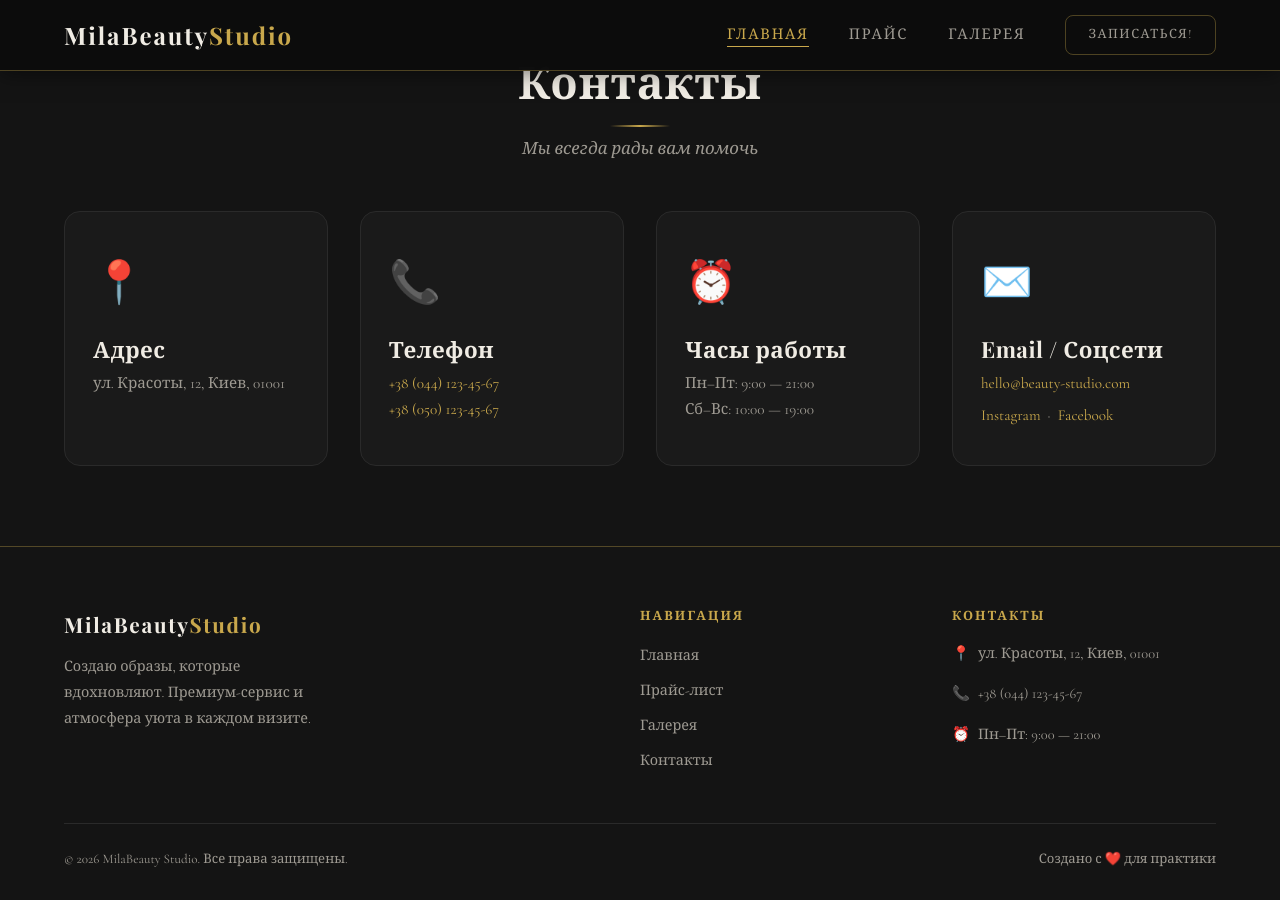
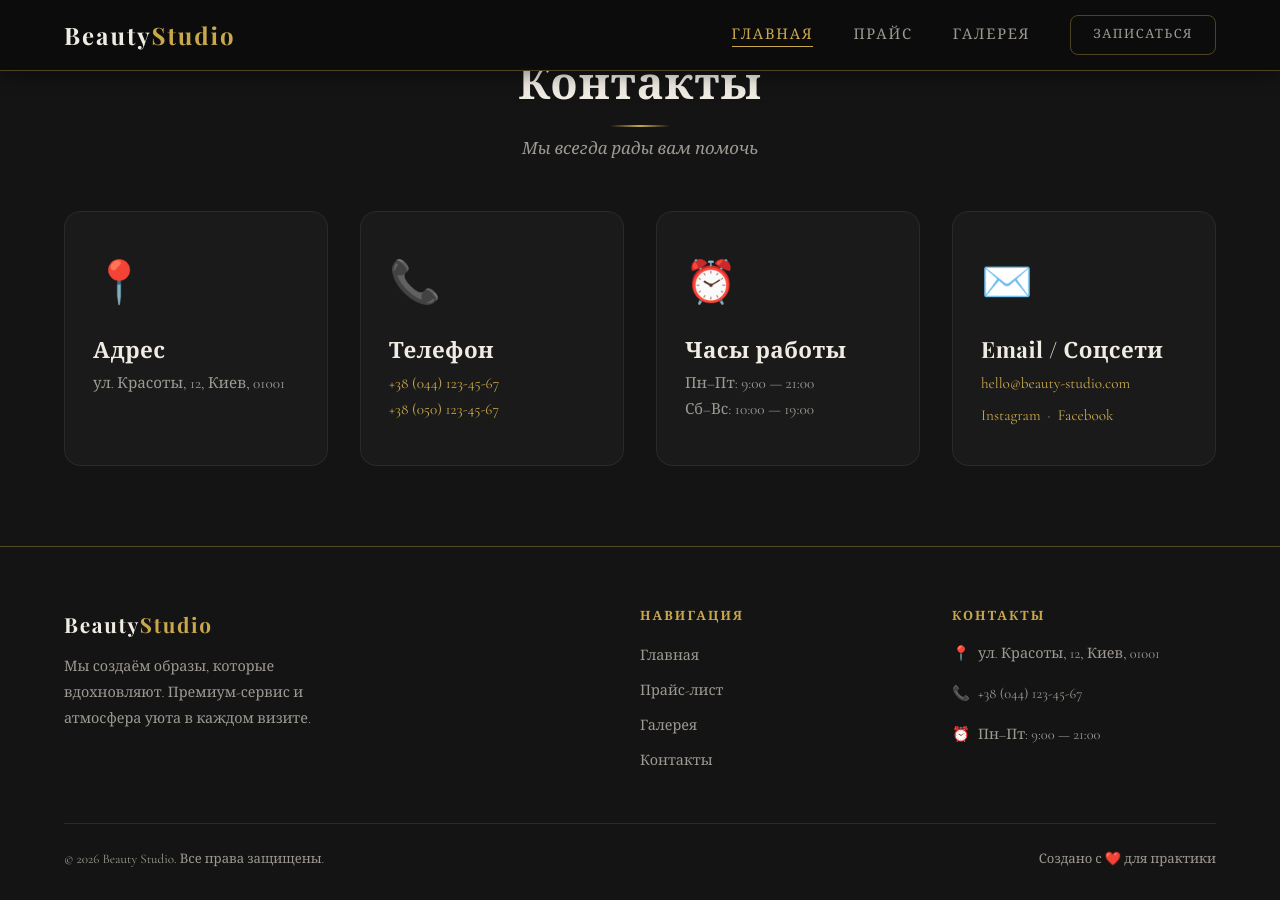
Before and after one commit to Evgiv08/mila-beauty-room, a Jekyll site: the page built from index.html, in a window 1280 px wide and 900 px high, scrolled down 2892 px. Built offline with Jekyll 4.4.1, drawn with Linux system fonts in a browser that asks for light colours; some web fonts are replaced.

Commit message:
Save all changes

```diff
--- a/_data/header.yml
+++ b/_data/header.yml
@@ -1,4 +1,6 @@
-salon_name: MilaBeauty Studio
-nav_book_label: Записаться!
-footer_tagline: Создаю образы, которые вдохновляют. Премиум-сервис и атмосфера
-  уюта в каждом визите.
+# Хедер и навигация
+# Название салона отображается в логотипе (навбар и футер)
+
+salon_name: "Beauty Studio"
+nav_book_label: "Записаться"
+footer_tagline: "Мы создаём образы, которые вдохновляют. Премиум-сервис и атмосфера уюта в каждом визите."
--- a/_includes/footer.html
+++ b/_includes/footer.html
@@ -6,7 +6,7 @@
         <div class="nav-logo">
           {{ site.data.header.salon_name | split: ' ' | first }}<span>{{ site.data.header.salon_name | split: ' ' | last }}</span>
         </div>
-        {% if site.data.header.footer_tagline %}
+        {% if site.data.header.footer_tagline != blank %}
         <p>{{ site.data.header.footer_tagline }}</p>
         {% endif %}
       </div>
@@ -24,13 +24,13 @@
       <div class="footer-col">
         <h4>Контакты</h4>
         <ul class="footer-contacts">
-          {% if site.data.contacts.address %}
+          {% if site.data.contacts.address != blank %}
           <li><span class="ico">📍</span>{{ site.data.contacts.address }}</li>
           {% endif %}
-          {% if site.data.contacts.phone %}
+          {% if site.data.contacts.phone != blank %}
           <li><span class="ico">📞</span>{{ site.data.contacts.phone }}</li>
           {% endif %}
-          {% if site.data.contacts.hours_weekdays %}
+          {% if site.data.contacts.hours_weekdays != blank %}
           <li><span class="ico">⏰</span>{{ site.data.contacts.hours_weekdays }}</li>
           {% endif %}
         </ul>
--- a/index.html
+++ b/index.html
@@ -10,25 +10,25 @@ description: "Beauty Studio — элитный салон красоты. Стр
   <div class="container">
     <div class="hero-grid">
       <div class="hero-content">
-        {% if site.data.hero.eyebrow %}
+        {% if site.data.hero.eyebrow != blank %}
         <span class="hero-eyebrow">{{ site.data.hero.eyebrow }}</span>
         {% endif %}
-        {% if site.data.hero.title %}
+        {% if site.data.hero.title != blank %}
         <h1 class="hero-title">{{ site.data.hero.title }}</h1>
         {% endif %}
-        {% if site.data.hero.description %}
+        {% if site.data.hero.description != blank %}
         <p class="hero-desc">{{ site.data.hero.description }}</p>
         {% endif %}
         <div class="hero-actions">
-          {% if site.data.hero.button_primary %}
+          {% if site.data.hero.button_primary != blank %}
           <a href="#contact" class="btn btn-gold">{{ site.data.hero.button_primary }}</a>
           {% endif %}
-          {% if site.data.hero.button_secondary %}
+          {% if site.data.hero.button_secondary != blank %}
           <a href="{{ '/price.html' | relative_url }}" class="btn btn-outline">{{ site.data.hero.button_secondary }}</a>
           {% endif %}
         </div>
 
-        {% if site.data.hero.stats %}
+        {% if site.data.hero.stats != blank %}
         <div class="hero-stats">
           {% for stat in site.data.hero.stats %}
           <div>
@@ -41,15 +41,15 @@ description: "Beauty Studio — элитный салон красоты. Стр
       </div>
 
       <div class="hero-image">
-        {% if site.data.hero.image %}
+        {% if site.data.hero.image != blank %}
         <div class="hero-image-frame">
           <img src="{{ site.data.hero.image }}" alt="{{ site.data.contacts.name }}" loading="eager" />
         </div>
         {% endif %}
-        {% if site.data.hero.rating_num %}
+        {% if site.data.hero.rating_num != blank %}
         <div class="hero-badge">
           <div class="hero-badge-num">{{ site.data.hero.rating_num }}</div>
-          {% if site.data.hero.rating_label %}
+          {% if site.data.hero.rating_label != blank %}
           <div class="hero-badge-text">{{ site.data.hero.rating_label }}</div>
           {% endif %}
         </div>
@@ -60,7 +60,7 @@ description: "Beauty Studio — элитный салон красоты. Стр
 </section>
 
 <!-- ===== SERVICES ===== -->
-{% if site.data.services.list %}
+{% if site.data.services.list != blank %}
 <section id="services" style="background: var(--bg-secondary);">
   <div class="container">
     <h2 class="section-title fade-in">Наши услуги</h2>
@@ -70,9 +70,9 @@ description: "Beauty Studio — элитный салон красоты. Стр
     <div class="services-grid">
       {% for service in site.data.services.list %}
       <div class="service-card fade-in">
-        {% if service.icon %}<span class="service-icon">{{ service.icon }}</span>{% endif %}
-        {% if service.title %}<h3>{{ service.title }}</h3>{% endif %}
-        {% if service.description %}<p>{{ service.description }}</p>{% endif %}
+        {% if service.icon != blank %}<span class="service-icon">{{ service.icon }}</span>{% endif %}
+        {% if service.title != blank %}<h3>{{ service.title }}</h3>{% endif %}
+        {% if service.description != blank %}<p>{{ service.description }}</p>{% endif %}
       </div>
       {% endfor %}
     </div>
@@ -84,7 +84,7 @@ description: "Beauty Studio — элитный салон красоты. Стр
 <section id="about">
   <div class="container">
     <div class="about-grid">
-      {% if site.data.about.image %}
+      {% if site.data.about.image != blank %}
       <div class="about-image-wrap fade-in">
         <img src="{{ site.data.about.image }}" alt="Мастера {{ site.data.contacts.name }}" loading="lazy" />
         <div class="about-deco"></div>
@@ -92,20 +92,20 @@ description: "Beauty Studio — элитный салон красоты. Стр
       {% endif %}
 
       <div class="about-content fade-in">
-        {% if site.data.about.eyebrow %}
+        {% if site.data.about.eyebrow != blank %}
         <span class="hero-eyebrow">{{ site.data.about.eyebrow }}</span>
         {% endif %}
-        {% if site.data.about.title %}
+        {% if site.data.about.title != blank %}
         <h2>{{ site.data.about.title }}</h2>
         {% endif %}
-        {% if site.data.about.text1 %}
+        {% if site.data.about.text1 != blank %}
         <p>{{ site.data.about.text1 }}</p>
         {% endif %}
-        {% if site.data.about.text2 %}
+        {% if site.data.about.text2 != blank %}
         <p>{{ site.data.about.text2 }}</p>
         {% endif %}
 
-        {% if site.data.about.features %}
+        {% if site.data.about.features != blank %}
         <ul class="features-list">
           {% for feature in site.data.about.features %}
           <li>{{ feature }}</li>
@@ -113,7 +113,7 @@ description: "Beauty Studio — элитный салон красоты. Стр
         </ul>
         {% endif %}
 
-        {% if site.data.about.gallery_button %}
+        {% if site.data.about.gallery_button != blank %}
         <a href="{{ '/gallery.html' | relative_url }}" class="btn btn-gold" style="margin-top: 1rem;">
           {{ site.data.about.gallery_button }}
         </a>
@@ -124,17 +124,17 @@ description: "Beauty Studio — элитный салон красоты. Стр
 </section>
 
 <!-- ===== CTA STRIP ===== -->
-{% if site.data.cta.title %}
+{% if site.data.cta.title != blank %}
 <section style="padding: 60px 0; background: linear-gradient(135deg, rgba(201,168,76,0.1), rgba(201,168,76,0.04)); border-top: 1px solid var(--border-gold); border-bottom: 1px solid var(--border-gold);">
   <div class="container" style="text-align:center;">
     <h2 class="fade-in">{{ site.data.cta.title }}</h2>
     <span class="gold-line fade-in"></span>
-    {% if site.data.cta.subtitle %}
+    {% if site.data.cta.subtitle != blank %}
     <p class="fade-in" style="color:var(--text-muted); margin: 1rem auto 2rem; max-width:500px; font-size:1.05rem;">
       {{ site.data.cta.subtitle }}
     </p>
     {% endif %}
-    {% if site.data.cta.button %}
+    {% if site.data.cta.button != blank %}
     <a href="#contact" class="btn btn-gold fade-in">{{ site.data.cta.button }}</a>
     {% endif %}
   </div>
@@ -149,43 +149,43 @@ description: "Beauty Studio — элитный салон красоты. Стр
     <p class="section-subtitle fade-in">Мы всегда рады вам помочь</p>
 
     <div style="display:grid; grid-template-columns: repeat(auto-fit,minmax(240px,1fr)); gap:32px; margin-top: 1rem;">
-      {% if site.data.contacts.address %}
+      {% if site.data.contacts.address != blank %}
       <div class="service-card fade-in" style="text-align:left;">
         <span class="service-icon">📍</span>
         <h3 style="margin-bottom:0.5rem;">Адрес</h3>
         <p>{{ site.data.contacts.address }}</p>
       </div>
       {% endif %}
-      {% if site.data.contacts.phone %}
+      {% if site.data.contacts.phone != blank %}
       <div class="service-card fade-in" style="text-align:left;">
         <span class="service-icon">📞</span>
         <h3 style="margin-bottom:0.5rem;">Телефон</h3>
         <p><a href="tel:{{ site.data.contacts.phone }}">{{ site.data.contacts.phone }}</a></p>
-        {% if site.data.contacts.phone2 %}
+        {% if site.data.contacts.phone2 != blank %}
         <p><a href="tel:{{ site.data.contacts.phone2 }}">{{ site.data.contacts.phone2 }}</a></p>
         {% endif %}
       </div>
       {% endif %}
-      {% if site.data.contacts.hours_weekdays or site.data.contacts.hours_weekends %}
+      {% if site.data.contacts.hours_weekdays != blank or site.data.contacts.hours_weekends != blank %}
       <div class="service-card fade-in" style="text-align:left;">
         <span class="service-icon">⏰</span>
         <h3 style="margin-bottom:0.5rem;">Часы работы</h3>
-        {% if site.data.contacts.hours_weekdays %}<p>{{ site.data.contacts.hours_weekdays }}</p>{% endif %}
-        {% if site.data.contacts.hours_weekends %}<p>{{ site.data.contacts.hours_weekends }}</p>{% endif %}
+        {% if site.data.contacts.hours_weekdays != blank %}<p>{{ site.data.contacts.hours_weekdays }}</p>{% endif %}
+        {% if site.data.contacts.hours_weekends != blank %}<p>{{ site.data.contacts.hours_weekends }}</p>{% endif %}
       </div>
       {% endif %}
-      {% if site.data.contacts.email or site.data.contacts.instagram or site.data.contacts.facebook %}
+      {% if site.data.contacts.email != blank or site.data.contacts.instagram != blank or site.data.contacts.facebook != blank %}
       <div class="service-card fade-in" style="text-align:left;">
         <span class="service-icon">✉️</span>
         <h3 style="margin-bottom:0.5rem;">Email / Соцсети</h3>
-        {% if site.data.contacts.email %}
+        {% if site.data.contacts.email != blank %}
         <p><a href="mailto:{{ site.data.contacts.email }}">{{ site.data.contacts.email }}</a></p>
         {% endif %}
-        {% if site.data.contacts.instagram or site.data.contacts.facebook %}
+        {% if site.data.contacts.instagram != blank or site.data.contacts.facebook != blank %}
         <p style="margin-top:6px;">
-          {% if site.data.contacts.instagram %}<a href="{{ site.data.contacts.instagram }}">Instagram</a>{% endif %}
-          {% if site.data.contacts.instagram and site.data.contacts.facebook %} &nbsp;·&nbsp; {% endif %}
-          {% if site.data.contacts.facebook %}<a href="{{ site.data.contacts.facebook }}">Facebook</a>{% endif %}
+          {% if site.data.contacts.instagram != blank %}<a href="{{ site.data.contacts.instagram }}">Instagram</a>{% endif %}
+          {% if site.data.contacts.instagram != blank and site.data.contacts.facebook != blank %} &nbsp;·&nbsp; {% endif %}
+          {% if site.data.contacts.facebook != blank %}<a href="{{ site.data.contacts.facebook }}">Facebook</a>{% endif %}
         </p>
         {% endif %}
       </div>
```
Also changed, not shown: gallery.html (+11 -11 lines), price.html (+11 -11 lines), 3 other files.
